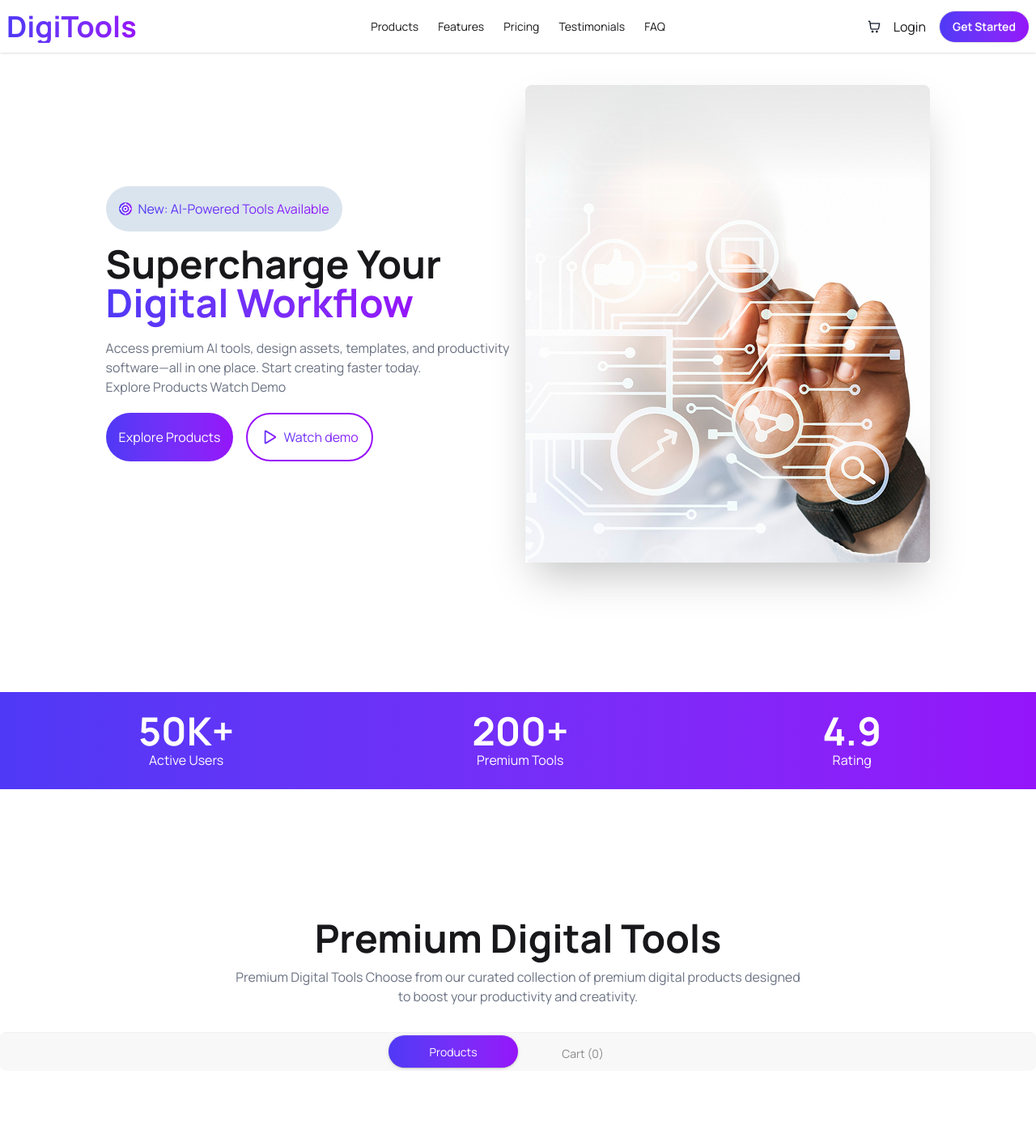
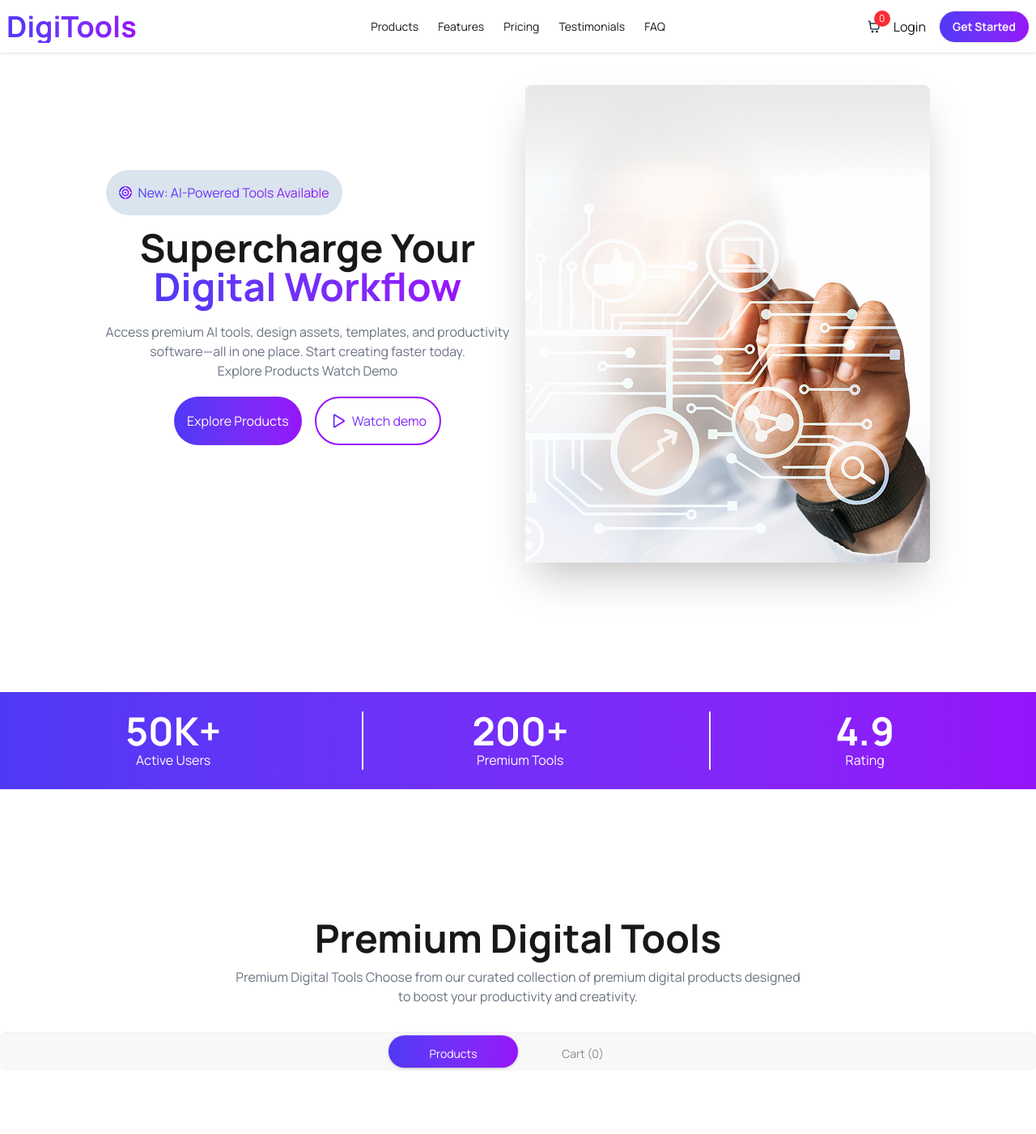
Before and after one commit to Mishu78/digitools-project, a React (Vite) app: page / in a window 1280 px wide. Shown: the top 1401 px of the page at 81% size. Built offline with nearby package versions, Linux system fonts and the light colour scheme.

Commit message:
count in navbar added

```diff
--- a/src/App.jsx
+++ b/src/App.jsx
@@ -22,11 +22,11 @@ function App() {
  const [carts,setCarts]=useState([]);
   return (
     <>
-       <NavBar></NavBar>
+       <NavBar carts={carts}></NavBar>
      <Banner></Banner>
      <Info></Info>
      <div className="tabs tabs-box justify-center">
-  <input type="radio" name="my_tabs_1" className={`tab btn-primary w-40 ${activeTab ==='digitalTool' ? 'bg-linear-to-r from-[#4F39F6] to-[#9514FA] text-white': 'bg-transparent'}  rounded-4xl p-3}`} aria-label="Products" defaultChecked onClick={()=>setActiveTab('digitalTool')} />
+  <input type="radio" name="my_tabs_1" className={`tab btn-primary w-40 ${activeTab ==='digitalTool' ? 'bg-linear-to-r from-[#4F39F6] to-[#9514FA] text-white': 'bg-transparent'}  rounded-4xl p-3`} aria-label="Products" defaultChecked onClick={()=>setActiveTab('digitalTool')} />
   <input type="radio" name="my_tabs_1" className={`tab btn-primary w-40 ${activeTab ==='cart' ? 'bg-linear-to-r from-[#4F39F6] to-[#9514FA] text-white': 'bg-transparent'}  rounded-4xl p-3 }`} aria-label={`Cart (${carts.length})`} onClick={()=>setActiveTab('cart')}/>
 </div>
 
--- a/src/Components/Banner/Banner.jsx
+++ b/src/Components/Banner/Banner.jsx
@@ -3,14 +3,14 @@ import React from 'react';
 
 const Banner = () => {
     return (
-        <div className="flex gap-5 container justify-center mx-auto items-center">
-            <div>
+        <div className="md:justify-center lg:flex md:flex-row lg:gap-5 container justify-center mx-auto items-center">
+            <div className='mb-10 md:text-center'>
             <button className='mb-4 flex items-center gap-2 bg-[#dae4ee] rounded-4xl p-4 '><TbCurrentLocation className="rounded-full text-white bg-linear-to-r from-[#4F39F6] to-[#9514FA]"/><h2 className=' bg-linear-to-r from-[#4F39F6] to-[#9514FA] text-transparent bg-clip-text'>New: AI-Powered Tools Available</h2></button>
 
             <h1 className="gap-3 mb-5 text-5xl font-bold">Supercharge Your <br></br> <span className="bg-linear-to-r from-[#4F39F6] to-[#9514FA] bg-clip-text text-transparent">Digital Workflow</span></h1>
             <p className="text-gray-500">Access premium AI tools, design assets, templates, and productivity <br></br> software—all in one place. Start creating faster today. <br></br> Explore Products
 Watch Demo</p>
-<div className="flex gap-4 mt-5">
+<div className="flex gap-4 mt-5 md:justify-center">
 
 <button className='btn-primary  bg-linear-to-r from-[#4F39F6] to-[#9514FA] rounded-4xl p-4 text-white'>Explore Products</button>
 <button className=' rounded-4xl p-4 bg-linear-to-r from-[#4F39F6] to-[#9514FA] text-transparent bg-clip-text border-2 border-purple-600 flex items-center gap-2 '><img src="/src/assets/Play.png" alt="" /> Watch demo</button>
@@ -18,8 +18,8 @@ Watch Demo</p>
 </div>
 
             </div>
-            <div>
-                <img className='shadow-2xl w-125 h-147.5' src="/src/assets/banner.png" alt="" />
+            <div className='md:justify-center'>
+                <img className='shadow-2xl lg::w-125 lg::h-147.5' src="/src/assets/banner.png" alt="" />
             </div>
         </div>
     );
--- a/src/Components/Info/Info.jsx
+++ b/src/Components/Info/Info.jsx
@@ -5,15 +5,17 @@ const Info = () => {
 
     return (
         <div>
-        <div className='bg-linear-to-r from-[#4F39F6] to-[#9514FA] text-white flex justify-around p-6  mt-40'>
+        <div className='lg:flex md:flex-row bg-linear-to-r from-[#4F39F6] to-[#9514FA] text-white justify-evenly p-6  mt-40'>
            <div className='mr-10 text-center pl-5 '>
             <h1 className='text-5xl font-bold'>50K+</h1>
             <p>Active Users</p>
             </div>
+            <div className="divider divider-horizontal text-white before:bg-white after:bg-white"></div>
            <div className='mr-10 text-center'>
             <h1 className='text-5xl font-bold'>200+</h1>
             <p>Premium Tools</p>
             </div>
+             <div className="divider divider-horizontal text-white before:bg-white after:bg-white"></div>
            <div className='mr-10 text-center pl-5'>
             <h1 className='text-5xl font-bold'>4.9</h1>
             <p>Rating</p>
--- a/src/Components/Navbar/NavBar.jsx
+++ b/src/Components/Navbar/NavBar.jsx
@@ -1,6 +1,7 @@
 import React from 'react';
 
-const NavBar = () => {
+const NavBar = ({carts}) => {
+
     return (
         <div className=' mb-10 container justify-items-center mx-auto'>
 
@@ -33,7 +34,12 @@ const NavBar = () => {
   </div>
   <div className="navbar-end">
     <div className='flex items-center gap-4'>
+      <div className='relative'>
         <img src="/src/assets/products/shopping-cart.png" alt="" />
+
+        <div title='{`Cart (${carts.length})`}' className="bg-red-500 text-white rounded-full text-xs w-5 h-5 flex items-center justify-center absolute -right-3 -top-3">{carts.length}</div>
+      </div>
+
         <h3>Login</h3>
          <a className="btn rounded-3xl bg-linear-to-r from-[#4F39F6] to-[#9514FA] text-white">Get Started</a>
     </div>
--- a/src/Footer/Footer.jsx
+++ b/src/Footer/Footer.jsx
@@ -2,8 +2,8 @@ import React from 'react';
 
 const Footer = () => {
     return (
-        <div className='bg-black text-white container justify-center mx-auto items-center'>
-            <footer className="container justify-center mx-auto items-center gap-40 footer sm:footer-horizontal bg-base-200 text-base-content p-10 bg-black text-white">
+        <div className='md:text-center sm:text-center bg-black text-white container justify-center mx-auto items-center'>
+            <footer className="md:text-center sm:text-center container justify-center mx-auto items-center gap-40 footer sm:footer-horizontal p-10 bg-black text-white">
   <nav>
     <h6 className="font-bold text-4xl mb-3">DigiTools</h6>
     <p>Premium digital tools for creators, professionals, and businesses. Work smarter with our suite of powerful tools.</p>
@@ -70,9 +70,9 @@ const Footer = () => {
 
   </footer>
 <div className="divider before:bg-gray-600 after:bg-gray-600 text-gray-600"></div>
-     <div className='flex pl-10 pr-10 mb-5 container justify-between pb-10 mx-auto items-center'>
+     <div className='md:text-center sm:text-center lg:flex pl-10 pr-10 mb-5 container justify-between pb-10 mx-auto items-center'>
         <p className="text-gray-400">Copyright © {new Date().getFullYear()} - All right reserved</p>
-        <div className="flex text-gray-400 gap-8">
+        <div className="flex text-gray-400 gap-8 md:justify-center">
             <a href="">Privacy Policy</a>
             <a href="">Terms of Service</a>
             <a href="">Cookies</a>
--- a/src/index.css
+++ b/src/index.css
@@ -3,6 +3,7 @@
 @plugin "daisyui";
 
 body {
+  overflow-x: hidden;
   font-family: "Manrope", sans-serif;
   font-optical-sizing: auto;
   font-weight: 400;
```
